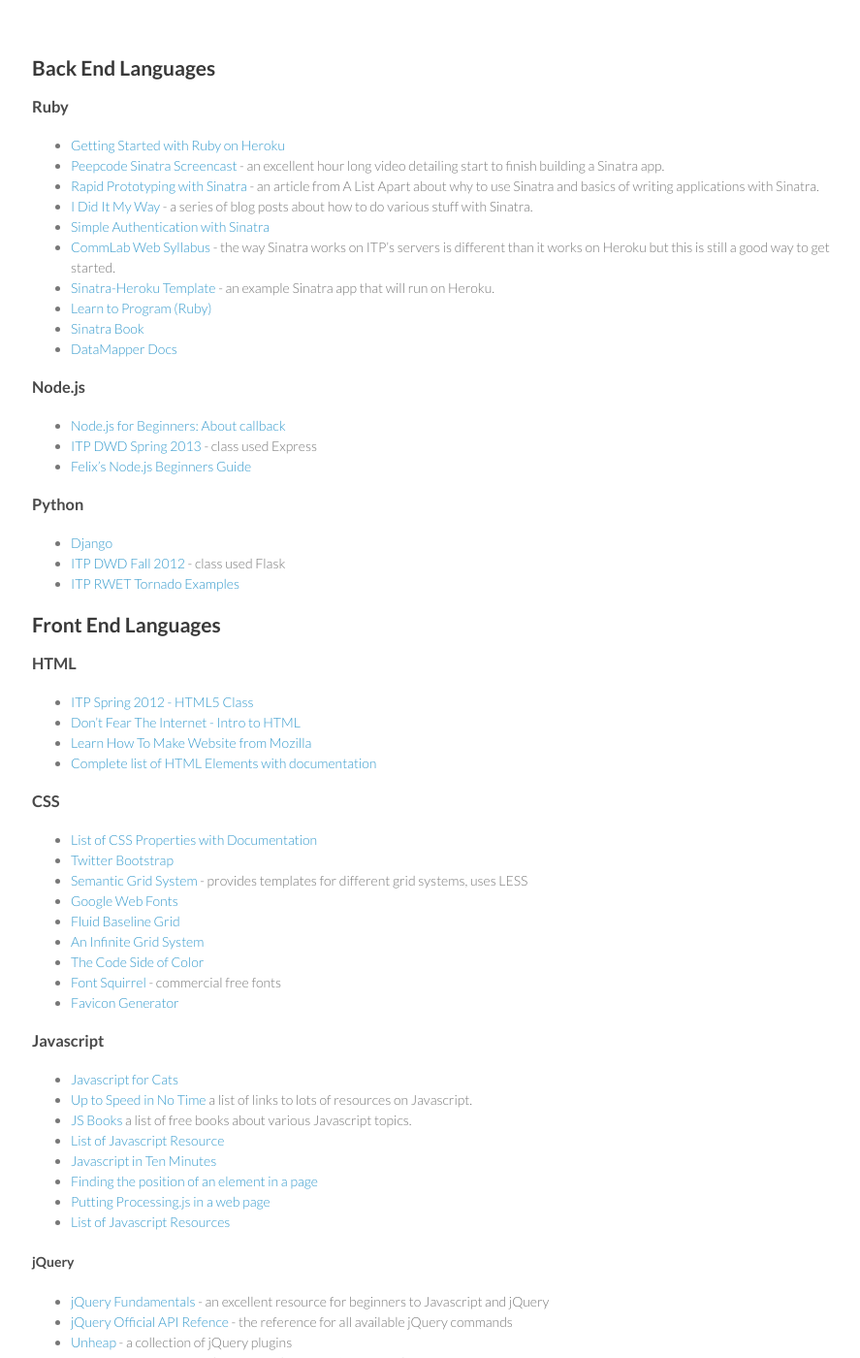
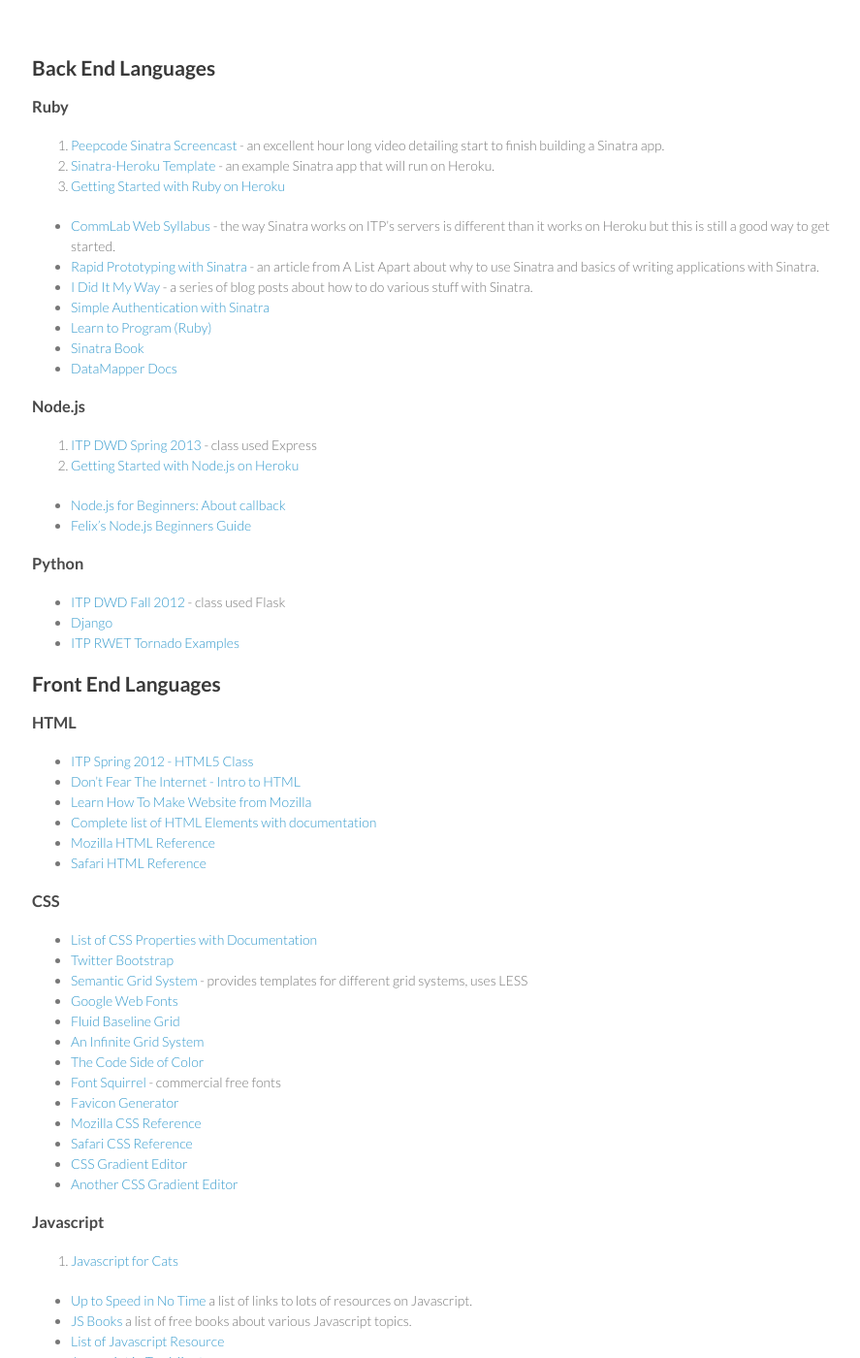
Before and after one commit to itpresidents/itpresidents.github.com, a Jekyll site: the page built from resources/web.md, in a window 1280 px wide and 1400 px high. Shown: the whole window at 97% size, without its empty margins (177-1064 px from the left). Built offline with Jekyll 4.4.1, drawn with Linux system fonts in a browser that asks for light colours; Markdown is read by kramdown in place of the engine named in the settings.

Commit message:
Reorganize links for priority

```diff
--- a/resources/web.md
+++ b/resources/web.md
@@ -7,27 +7,30 @@
 
 ### Ruby
 
-- [Getting Started with Ruby on Heroku](https://devcenter.heroku.com/articles/ruby)
-- [Peepcode Sinatra Screencast](https://peepcode.com/products/sinatra) - an excellent hour long video detailing start to finish building a Sinatra app.
+1. [Peepcode Sinatra Screencast](https://peepcode.com/products/sinatra) - an excellent hour long video detailing start to finish building a Sinatra app.
+2. [Sinatra-Heroku Template](https://github.com/stevenklise/Sinatra-Heroku-Template) - an example Sinatra app that will run on Heroku.
+3. [Getting Started with Ruby on Heroku](https://devcenter.heroku.com/articles/ruby)
+
+- [CommLab Web Syllabus](https://github.com/ITPNYU/CommLabWeb) - the way Sinatra works on ITP's servers is different than it works on Heroku but this is still a good way to get started.
 - [Rapid Prototyping with Sinatra](http://alistapart.com/article/rapid-prototyping-with-sinatra) - an article from A List Apart about why to use Sinatra and basics of writing applications with Sinatra.
 - [I Did It My Way](http://ididitmyway.herokuapp.com/) - a series of blog posts about how to do various stuff with Sinatra.
 - [Simple Authentication with Sinatra](http://ididitmyway.herokuapp.com/past/2011/2/22/really_simple_authentication_in_sinatra/)
-- [CommLab Web Syllabus](https://github.com/ITPNYU/CommLabWeb) - the way Sinatra works on ITP's servers is different than it works on Heroku but this is still a good way to get started.
-- [Sinatra-Heroku Template](https://github.com/stevenklise/Sinatra-Heroku-Template) - an example Sinatra app that will run on Heroku.
 - [Learn to Program (Ruby)](http://pine.fm/LearnToProgram/)
 - [Sinatra Book](http://sinatra-book.gittr.com/)
 - [DataMapper Docs](http://datamapper.org/docs/)
 
 ### Node.js
 
+1. [ITP DWD Spring 2013](http://itpwebclass.herokuapp.com/) - class used Express
+2. [Getting Started with Node.js on Heroku](https://devcenter.heroku.com/articles/nodejs)
+
 - [Node.js for Beginners: About callback](http://www.theprojectspot.com/tutorial-post/nodejs-for-beginners-callbacks/4)
-- [ITP DWD Spring 2013](http://itpwebclass.herokuapp.com/) - class used Express
 - [Felix's Node.js Beginners Guide](http://nodeguide.com/beginner.html)
 
 ### Python
 
+- [ITP DWD Fall 2012](http://itppyweb.herokuapp.com/) - class used Flask
 - [Django](https://www.djangoproject.com/)
-- [ITP DWD Fall 2012](http://itppyweb.herokuapp.com/) - class used Flask
 - [ITP RWET Tornado Examples](https://github.com/aparrish/rwet-examples/tree/master/tornado)
 
 ## Front End Languages
@@ -38,6 +41,8 @@
 - [Don't Fear The Internet - Intro to HTML](http://www.dontfeartheinternet.com/html/html)
 - [Learn How To Make Website from Mozilla](https://developer.mozilla.org/en-US/learn)
 - [Complete list of HTML Elements with documentation](https://developer.mozilla.org/en-US/docs/HTML/Element)
+- [Mozilla HTML Reference](https://developer.mozilla.org/en-US/docs/Gecko_DOM_Reference)
+- [Safari HTML Reference](https://developer.apple.com/library/safari/#documentation/AppleApplications/Reference/SafariHTMLRef/Introduction.html)
 
 ### CSS
 
@@ -50,10 +55,15 @@
 - [The Code Side of Color](http://coding.smashingmagazine.com/2012/10/04/the-code-side-of-color/)
 - [Font Squirrel](http://www.fontsquirrel.com/) - commercial free fonts
 - [Favicon Generator](http://www.favicon.cc/)
+- [Mozilla CSS Reference](https://developer.mozilla.org/en-US/docs/CSS)
+- [Safari CSS Reference](http://developer.apple.com/library/safari/#documentation/appleapplications/reference/SafariCSSRef/Articles/StandardCSSProperties.html)
+- [CSS Gradient Editor](http://www.colorzilla.com/gradient-editor/)
+- [Another CSS Gradient Editor](http://www.westciv.com/tools/gradients/)
 
 ### Javascript
 
-- [Javascript for Cats](http://jsforcats.com/)
+1. [Javascript for Cats](http://jsforcats.com/)
+
 - [Up to Speed in No Time](http://ericleads.com/2011/09/learning-javascript-up-to-speed-in-no-time/) a list of links to
 lots of resources on Javascript.
 - [JS Books](http://jsbooks.revolunet.com/) a list of free books about various Javascript topics.
```
Also changed, not shown: other parts of resources/web.md (+3 -1 lines).
